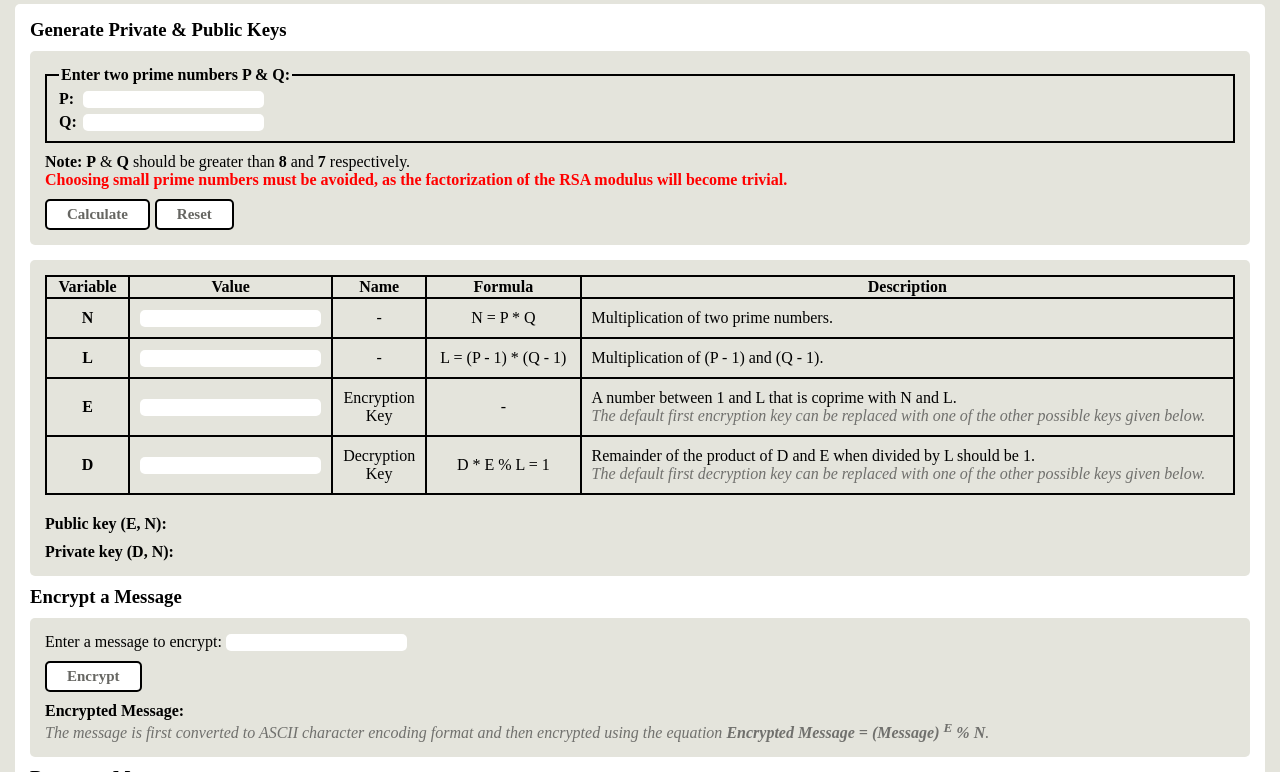
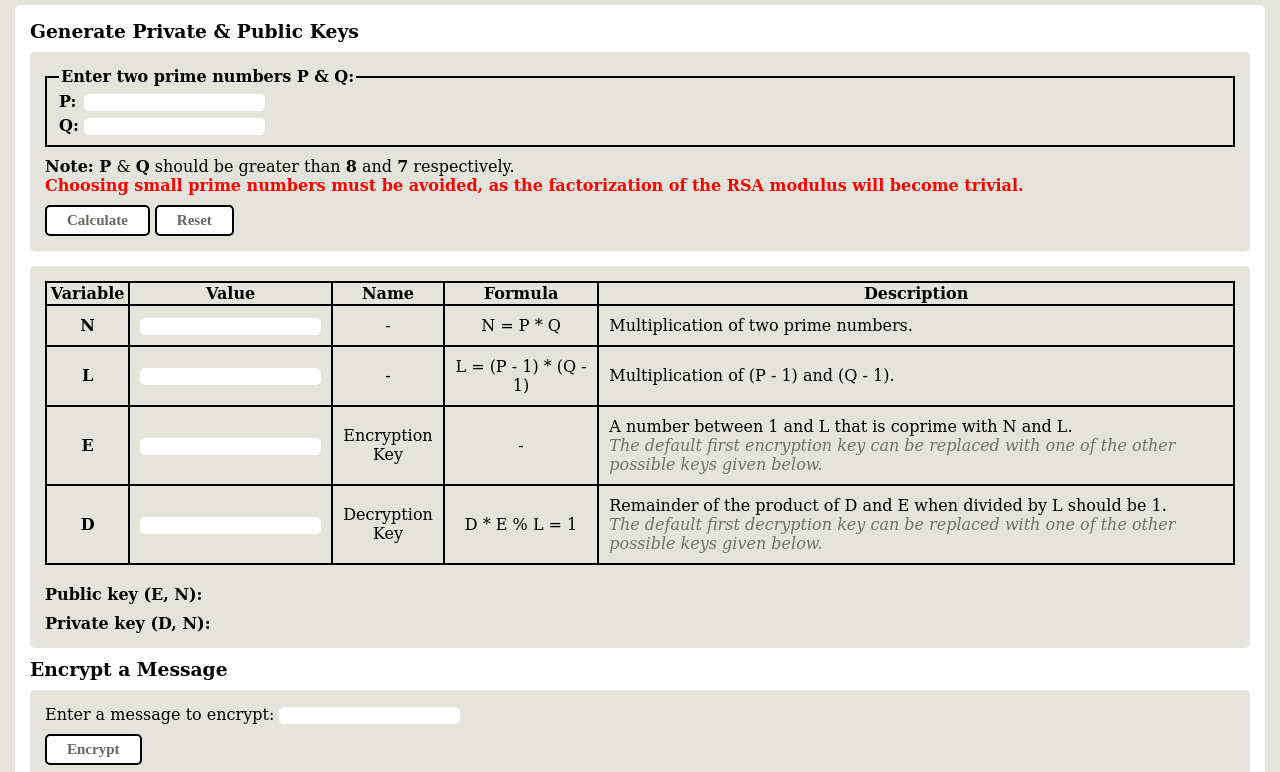
Before and after one commit to jagatpandya/rsa-algorithm-implementation-information-security-project, a plain HTML site: page index.html in a window 1280 px wide. Shown: the part 83-855 px from the top of the page. Drawn offline with Linux system fonts and the light colour scheme.

Commit message:
Add files via upload

```diff
--- a/src/styles/style.css
+++ b/src/styles/style.css
@@ -2,6 +2,7 @@ html, body {
     margin: 0;
     padding: 0;
     background-color: #e4e4dc;
+    font-family: 'DejaVu Serif', serif;
 }
 h1 {
     margin: 15px;
```
